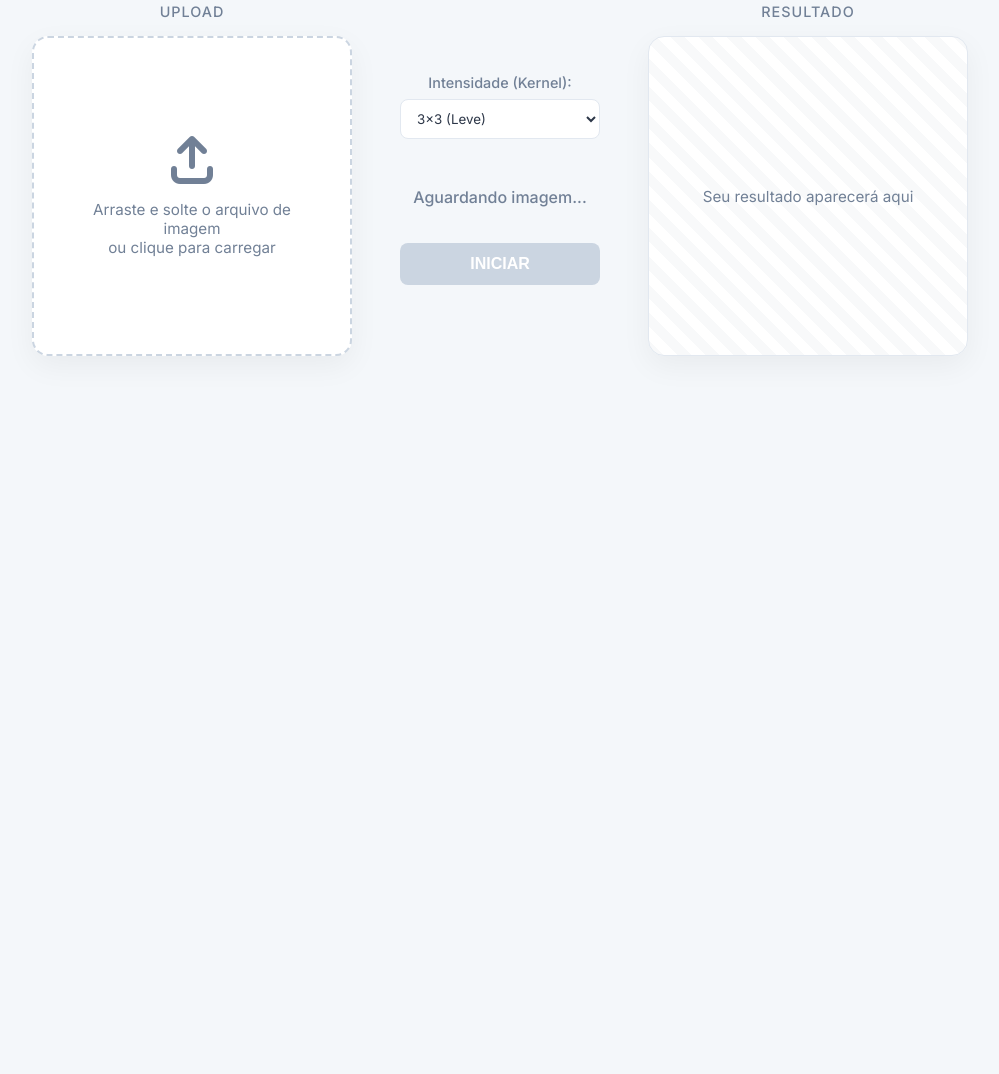
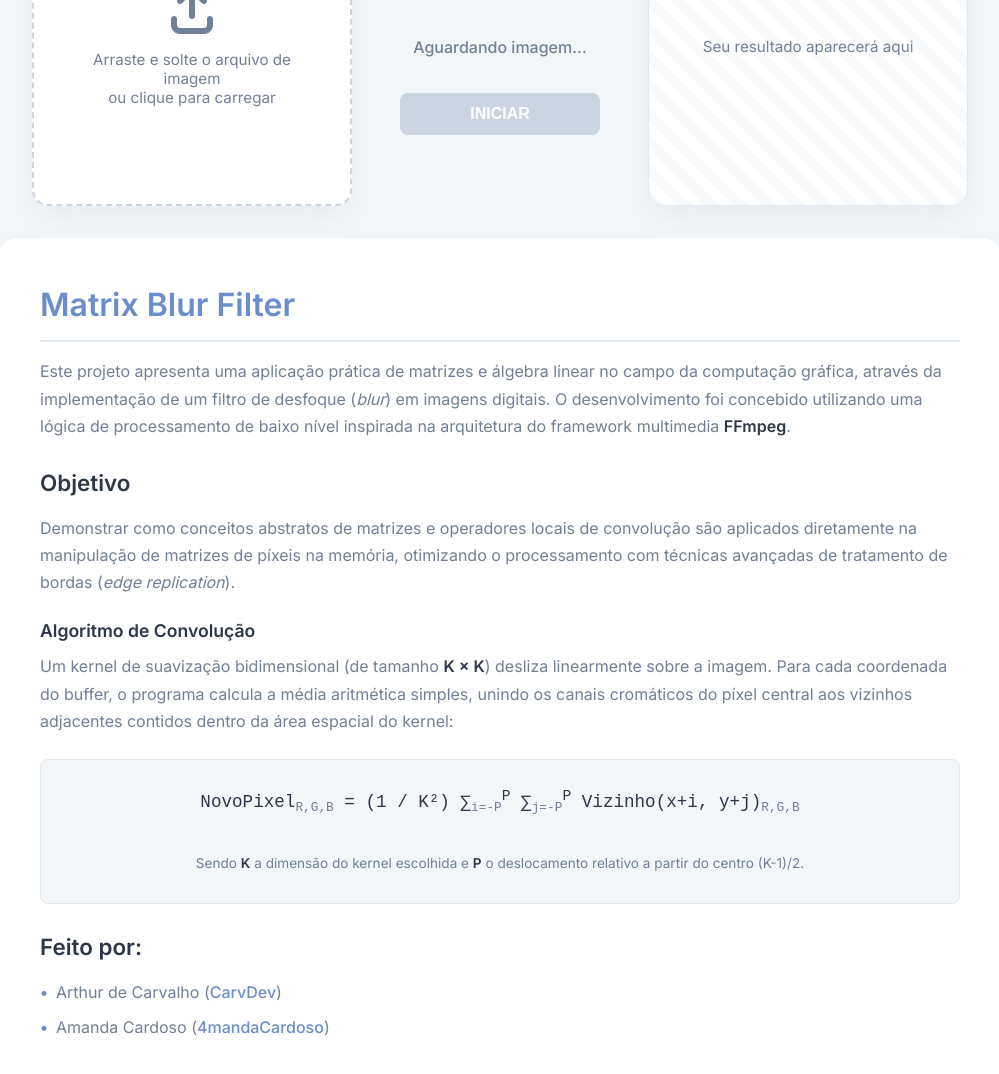
Before and after one commit to CarvDev/matrix-blur-filter, a website: page public/index.html in a window 1280 px wide. Shown: the part 262-1336 px from the top of the page, without its empty margins (140-1139 px from the left). Before the commit the page ends 800 px from the top, so only its background shows below. Drawn offline with Linux system fonts and the light colour scheme.

Commit message:
feat: Adicionada seção informativa nof rontend

```diff
--- a/public/index.html
+++ b/public/index.html
@@ -58,6 +58,7 @@
             align-items: center;
             justify-content: center;
             padding: 2rem;
+            gap: 2rem;
         }
 
         .app-container {
@@ -67,6 +68,7 @@
             gap: 3rem;
             width: 100%;
             max-width: 1000px;
+            flex-wrap: wrap;
         }
 
         /* Cartões de Upload e Resultado */
@@ -235,9 +237,112 @@
             border-color: var(--primary);
         }
 
+        /* Seção de Informações de Leitura */
+        .info-section {
+            width: 100%;
+            max-width: 1000px;
+            background: var(--surface);
+            border-radius: 16px;
+            padding: 2.5rem;
+            box-shadow: 0 10px 30px rgba(0, 0, 0, 0.05);
+            line-height: 1.7;
+        }
+
+        .info-section h1 {
+            color: var(--primary);
+            margin-bottom: 1rem;
+            font-size: 2rem;
+            border-bottom: 2px solid var(--border);
+            padding-bottom: 0.5rem;
+        }
+
+        .info-section h2 {
+            margin-top: 1.5rem;
+            margin-bottom: 0.8rem;
+            color: var(--text-main);
+            font-size: 1.4rem;
+        }
+
+        .info-section h3 {
+            margin-top: 1.2rem;
+            margin-bottom: 0.5rem;
+            color: var(--text-main);
+            font-size: 1.1rem;
+        }
+
+        .info-section p {
+            color: var(--text-muted);
+            margin-bottom: 1rem;
+        }
+
+        .info-section strong {
+            color: var(--text-main);
+        }
+
+        /* Bloco Estilizado para a Fórmula Matemática */
+        .math-block {
+            background-color: var(--bg);
+            padding: 1.5rem;
+            border-radius: 8px;
+            text-align: center;
+            font-family: 'Courier New', Courier, monospace;
+            font-size: 1.1rem;
+            color: var(--text-main);
+            margin: 1.5rem 0;
+            overflow-x: auto;
+            border: 1px solid var(--border);
+        }
+
+        .math-block sub {
+            font-size: 0.8rem;
+            color: var(--text-muted);
+        }
+
+        .credits-list {
+            list-style: none;
+            color: var(--text-muted);
+            margin-top: 0.5rem;
+        }
+
+        .credits-list li {
+            margin-bottom: 0.5rem;
+            padding-left: 1rem;
+            position: relative;
+        }
+
+        .credits-list li::before {
+            content: "•";
+            color: var(--primary);
+            font-weight: bold;
+            position: absolute;
+            left: 0;
+        }
+
+        .credits-list a {
+            color: var(--primary);
+            text-decoration: none;
+            font-weight: 500;
+            transition: color 0.3s;
+        }
+
+        .credits-list a:hover {
+            color: var(--primary-hover);
+            text-decoration: underline;
+        }
+
         /* Ocultar o input de arquivo original */
         #fileInput {
             display: none;
+        }
+
+        @media (max-width: 768px) {
+            .app-container {
+                flex-direction: column;
+                gap: 2rem;
+            }
+            .info-section {
+                padding: 1.5rem;
+            }
         }
     </style>
 </head>
@@ -286,6 +391,31 @@
             </div>
 
         </div>
+
+        <section class="info-section">
+            <h1>Matrix Blur Filter</h1>
+            <p>Este projeto apresenta uma aplicação prática de matrizes e álgebra linear no campo da computação gráfica, através da implementação de um filtro de desfoque (<em>blur</em>) em imagens digitais. O desenvolvimento foi concebido utilizando uma lógica de processamento de baixo nível inspirada na arquitetura do framework multimedia <strong>FFmpeg</strong>.</p>
+
+            <h2>Objetivo</h2>
+            <p>Demonstrar como conceitos abstratos de matrizes e operadores locais de convolução são aplicados diretamente na manipulação de matrizes de píxeis na memória, otimizando o processamento com técnicas avançadas de tratamento de bordas (<em>edge replication</em>).</p>
+
+            <h3>Algoritmo de Convolução</h3>
+            <p>Um kernel de suavização bidimensional (de tamanho <strong>K &times; K</strong>) desliza linearmente sobre a imagem. Para cada coordenada do buffer, o programa calcula a média aritmética simples, unindo os canais cromáticos do píxel central aos vizinhos adjacentes contidos dentro da área espacial do kernel:</p>
+
+            <div class="math-block">
+                NovoPixel<sub>R,G,B</sub> = (1 / K&sup2;) &sum;<sub>i=-P</sub><sup>P</sup> &sum;<sub>j=-P</sub><sup>P</sup> Vizinho(x+i, y+j)<sub>R,G,B</sub>
+                <br><br>
+                <span style="font-size: 0.85rem; color: var(--text-muted); font-family: 'Inter', sans-serif;">
+                    Sendo <strong>K</strong> a dimensão do kernel escolhida e <strong>P</strong> o deslocamento relativo a partir do centro (K-1)/2.
+                </span>
+            </div>
+
+            <h2>Feito por:</h2>
+            <ul class="credits-list">
+                <li>Arthur de Carvalho (<a href="https://github.com/CarvDev" target="_blank">CarvDev</a>)</li>
+                <li>Amanda Cardoso (<a href="https://github.com/4mandaCardoso" target="_blank">4mandaCardoso</a>)</li>
+            </ul>
+        </section>
     </main>
 
     <script>
@@ -381,8 +511,7 @@
                     throw new Error(data.erro || 'Falha no processamento.');
                 }
 
-                // Exibir resultado (O backend deve retornar o caminho do arquivo convertido para web)
-                // O timestamp (?t=...) evita que o navegador use cache se o nome do arquivo for o mesmo
+                // Exibir resultado
                 imageResult.src = `${data.arquivo}?t=${new Date().getTime()}`;
 
                 // Assim que a imagem carregar, mostra ela
```
